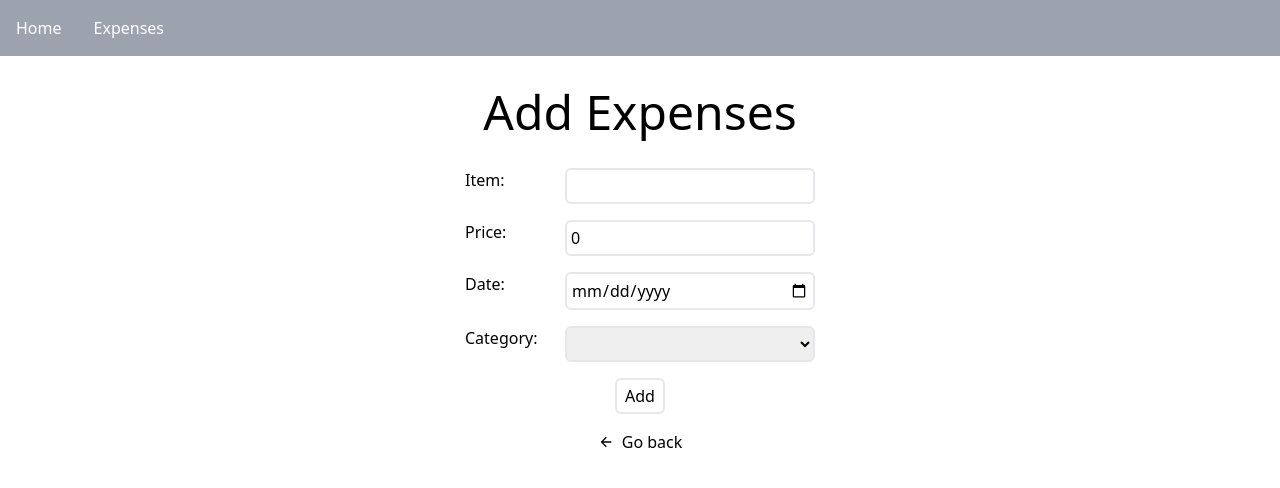
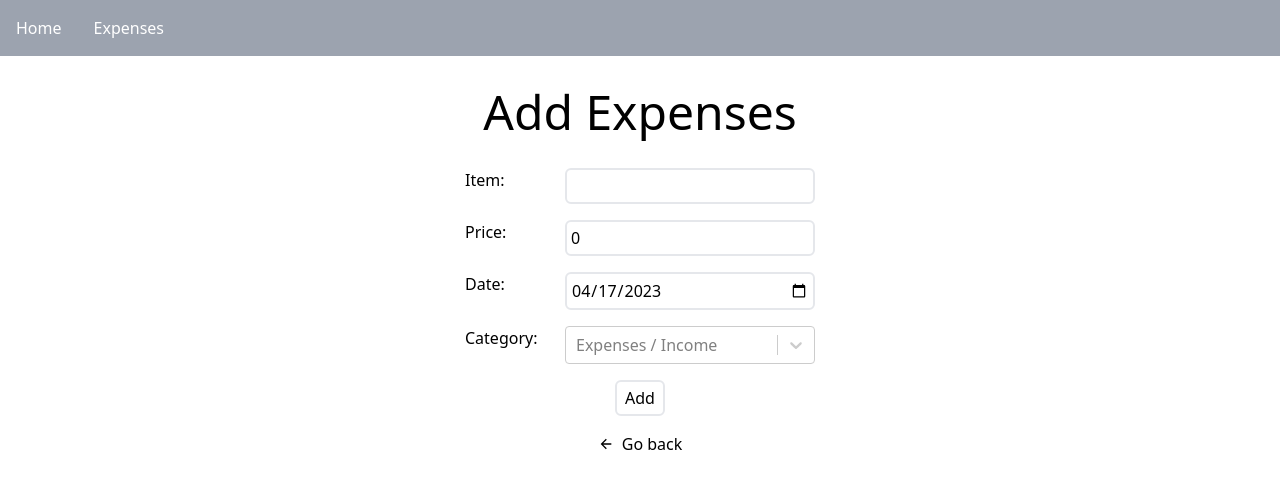
Before and after one commit to Zeync15/expenses-tracker, a Next.js app: page /expenses in a window 1280 px wide. Shown: the top 488 px of the page. Built offline with nearby package versions, Linux system fonts and the light colour scheme.

Commit message:
Show income and expenses using react-select

```diff
--- a/components/ExpensesForm/index.tsx
+++ b/components/ExpensesForm/index.tsx
@@ -1,9 +1,16 @@
-import { ExpensesFormProps } from "@/model/expenses-model";
+import { ExpensesFormProps, defaultValues } from "@/model/expenses-model";
 import Head from "next/head";
 import Link from "next/link";
-import { useEffect, useState } from "react";
+import { useEffect, useId, useState } from "react";
 import { RiArrowLeftLine } from "react-icons/ri";
-import { categoryOptions } from "@/lib/categoryOptions";
+import {
+  CategoryOptionsProps,
+  GroupedOption,
+  expensesOptions,
+  groupedOptions,
+} from "@/lib/categoryOptions";
+import Select from "react-select";
+import dayjs from "dayjs";
 
 const ExpensesForm = ({
   handleInputChange,
@@ -11,10 +18,24 @@ const ExpensesForm = ({
   formValues,
 }: ExpensesFormProps) => {
   const [isEditing, setIsEditing] = useState(false);
+  const [selectedOption, setSelectedOption] =
+    useState<CategoryOptionsProps | null>(null);
 
   useEffect(() => {
-    formValues._id ? setIsEditing(true) : setIsEditing(false);
+    formValues._id && setIsEditing(true);
+    formValues._id &&
+      setSelectedOption(
+        // expensesOptions.find((i) => i.value === formValues.category)!
+        groupedOptions?.map((i) =>
+          i.options.find((i) => i.value === formValues?.category)
+        )
+      );
   }, []);
+
+  const handleSelectChange = (selected: CategoryOptionsProps | null) => {
+    setSelectedOption(selected);
+    formValues.category = selected!.value;
+  };
 
   return (
     <div>
@@ -58,33 +79,33 @@ const ExpensesForm = ({
             className="border-2 rounded-md p-1 w-[250px]"
             type="date"
             name="date"
-            value={formValues.date.toString().substring(0, 10)}
+            value={dayjs(formValues.date).format("YYYY-MM-DD")}
             onChange={handleInputChange}
           />
         </div>
+
         <div className="flex mb-4">
           <label className="w-[100px]">Category:</label>
-          <select
-            className="border-2 rounded-md p-1 w-[250px]"
+          <Select
+            options={groupedOptions}
             name="category"
-            value={formValues.category}
-            onChange={handleInputChange}
-            required
-          >
-            {categoryOptions.map((option) => (
-              <option key={option.value} value={option.value}>
-                {option.label}
-              </option>
-            ))}
-          </select>
+            value={selectedOption}
+            onChange={handleSelectChange}
+            placeholder="Expenses / Income"
+            className="w-[250px]"
+            instanceId={useId()}
+            defaultValue={selectedOption}
+            required={true}
+          />
         </div>
+
         <div className="flex flex-col items-center">
           <div>
             <button
               type="submit"
               className="border-2 rounded-md py-1 px-2 mb-4"
             >
-              Add
+              {isEditing ? "Update" : "Add"}
             </button>
           </div>
 
--- a/components/ExpensesList/index.tsx
+++ b/components/ExpensesList/index.tsx
@@ -1,4 +1,5 @@
 import { ExpensesListProps } from "@/model/expenses-model";
+import dayjs from "dayjs";
 import Head from "next/head";
 import Link from "next/link";
 import { useRouter } from "next/router";
@@ -54,7 +55,7 @@ const ExpensesList = ({ data }: ExpensesListProps) => {
                     <td className="p-2 border">{item.item}</td>
                     <td className="p-2 border">{item.price}</td>
                     <td className="p-2 border">
-                      {item.date.toString().substring(0, 10)}
+                      {dayjs(item.date).format("YYYY-MM-DD")}
                     </td>
                     <td className="p-2 border">{item.category}</td>
                     <td className="p-2 border w-1/12">
--- a/lib/categoryOptions.ts
+++ b/lib/categoryOptions.ts
@@ -1,13 +1,9 @@
-interface CategoryOptionsProps {
+export interface CategoryOptionsProps {
   value: string;
   label: string;
 }
 
-export const categoryOptions: CategoryOptionsProps[] = [
-  {
-    label: "",
-    value: "",
-  },
+export const expensesOptions: CategoryOptionsProps[] = [
   {
     label: "Food",
     value: "Food",
@@ -21,3 +17,34 @@ export const categoryOptions: CategoryOptionsProps[] = [
     value: "Transport",
   },
 ];
+
+export const incomesOptions: CategoryOptionsProps[] = [
+  {
+    label: "Salary",
+    value: "Salary",
+  },
+  {
+    label: "Allowance",
+    value: "Allowance",
+  },
+  {
+    label: "Gift",
+    value: "Gift",
+  },
+];
+
+export interface GroupedOption {
+  readonly label: string;
+  readonly options: readonly CategoryOptionsProps[] | null;
+}
+
+export const groupedOptions: readonly GroupedOption[] = [
+  {
+    label: "Expenses",
+    options: expensesOptions,
+  },
+  {
+    label: "Income",
+    options: incomesOptions,
+  },
+];
--- a/model/expenses-model.ts
+++ b/model/expenses-model.ts
@@ -1,11 +1,11 @@
-import { categoryOptions } from "@/lib/categoryOptions";
+import dayjs from "dayjs";
 import { ChangeEvent, FormEvent, Key } from "react";
 
 export interface ExpensesProps {
   _id: Key;
   item: string;
   price: number;
-  date: Date;
+  date: string;
   category: string;
   handleDelete?: () => Promise<void>;
 }
@@ -18,14 +18,14 @@ export interface FormValue {
   _id?: Key;
   item: string;
   price: number;
-  date: Date;
+  date: string;
   category: string;
 }
 
 export const defaultValues: FormValue = {
   item: "",
   price: 0,
-  date: new Date(Date.now().toString().substring(0, 10)),
+  date: dayjs().format("YYYY-MM-DD"),
   category: "",
 };
 
--- a/package.json
+++ b/package.json
@@ -13,6 +13,7 @@
     "@types/react": "18.0.35",
     "@types/react-dom": "18.0.11",
     "autoprefixer": "10.4.14",
+    "dayjs": "^1.11.7",
     "eslint": "8.38.0",
     "eslint-config-next": "13.3.0",
     "mongodb": "^5.2.0",
@@ -21,6 +22,7 @@
     "react": "18.2.0",
     "react-dom": "18.2.0",
     "react-icons": "^4.8.0",
+    "react-select": "^5.7.3",
     "tailwindcss": "3.3.1",
     "typescript": "5.0.4"
   }
--- a/pages/expenses/[expenses_id].tsx
+++ b/pages/expenses/[expenses_id].tsx
@@ -1,13 +1,15 @@
 import ExpensesForm from "@/components/ExpensesForm";
 import { FormValue, defaultValues } from "@/model/expenses-model";
-import { GetServerSidePropsContext, GetStaticPathsResult, GetStaticPropsContext, InferGetServerSidePropsType } from "next";
-import { useRouter } from 'next/router';
+import { GetServerSidePropsContext, InferGetServerSidePropsType } from "next";
+import { useRouter } from "next/router";
 import { useState } from "react";
 
 export async function getServerSideProps(context: GetServerSidePropsContext) {
   const { expenses_id } = context.query;
   try {
-    let res = await fetch('http://localhost:3000/api/expenses/getExpenses?id=' + expenses_id);
+    let res = await fetch(
+      "http://localhost:3000/api/expenses/getExpenses?id=" + expenses_id
+    );
     let singleExpenses = await res.json();
 
     return {
@@ -18,13 +20,17 @@ export async function getServerSideProps(context: GetServerSidePropsContext) {
   }
 }
 
-const EditExpenses = ({ singleExpenses }: InferGetServerSidePropsType<typeof getServerSideProps>) => {
+const EditExpenses = ({
+  singleExpenses,
+}: InferGetServerSidePropsType<typeof getServerSideProps>) => {
   const router = useRouter();
   const { expenses_id } = router.query;
 
   const [formValues, setFormValues] = useState<FormValue>(singleExpenses);
 
-  const handleInputChange = (event: React.ChangeEvent<HTMLInputElement | HTMLSelectElement>) => {
+  const handleInputChange = (
+    event: React.ChangeEvent<HTMLInputElement | HTMLSelectElement>
+  ) => {
     const { name, value } = event.target;
     setFormValues((prevValues) => ({
       ...prevValues,
@@ -35,17 +41,20 @@ const EditExpenses = ({ singleExpenses }: InferGetServerSidePropsType<typeof get
   const handleSubmit = async (event: React.FormEvent<HTMLFormElement>) => {
     event.preventDefault();
     try {
-      let res = await fetch('http://localhost:3000/api/expenses/editExpenses?id=' + expenses_id, {
-        method: 'POST',
-        body: JSON.stringify(formValues),
-        headers: {
-          Accept: 'application/json, text/plain, */*',
-          'Content-Type': 'application/json',
-        },
-      });
+      let res = await fetch(
+        "http://localhost:3000/api/expenses/editExpenses?id=" + expenses_id,
+        {
+          method: "POST",
+          body: JSON.stringify(formValues),
+          headers: {
+            Accept: "application/json, text/plain, */*",
+            "Content-Type": "application/json",
+          },
+        }
+      );
       res = await res.json();
 
-      router.push('/');
+      router.push("/");
     } catch (error) {
       console.error(error);
     }
@@ -53,9 +62,12 @@ const EditExpenses = ({ singleExpenses }: InferGetServerSidePropsType<typeof get
     setFormValues(defaultValues);
   };
 
-
   return (
-    <ExpensesForm handleInputChange={handleInputChange} handleSubmit={handleSubmit}  formValues={formValues}/>
+    <ExpensesForm
+      handleInputChange={handleInputChange}
+      handleSubmit={handleSubmit}
+      formValues={formValues}
+    />
   );
 };
 
--- a/pages/expenses/index.tsx
+++ b/pages/expenses/index.tsx
@@ -28,8 +28,8 @@ const Expenses = () => {
           "Content-Type": "application/json",
         },
       });
+
       res = await res.json();
-
       router.push("/");
     } catch (error) {
       console.error(error);
```
Also changed, not shown: 1 other file (tests, documents, lock files or other folders).
